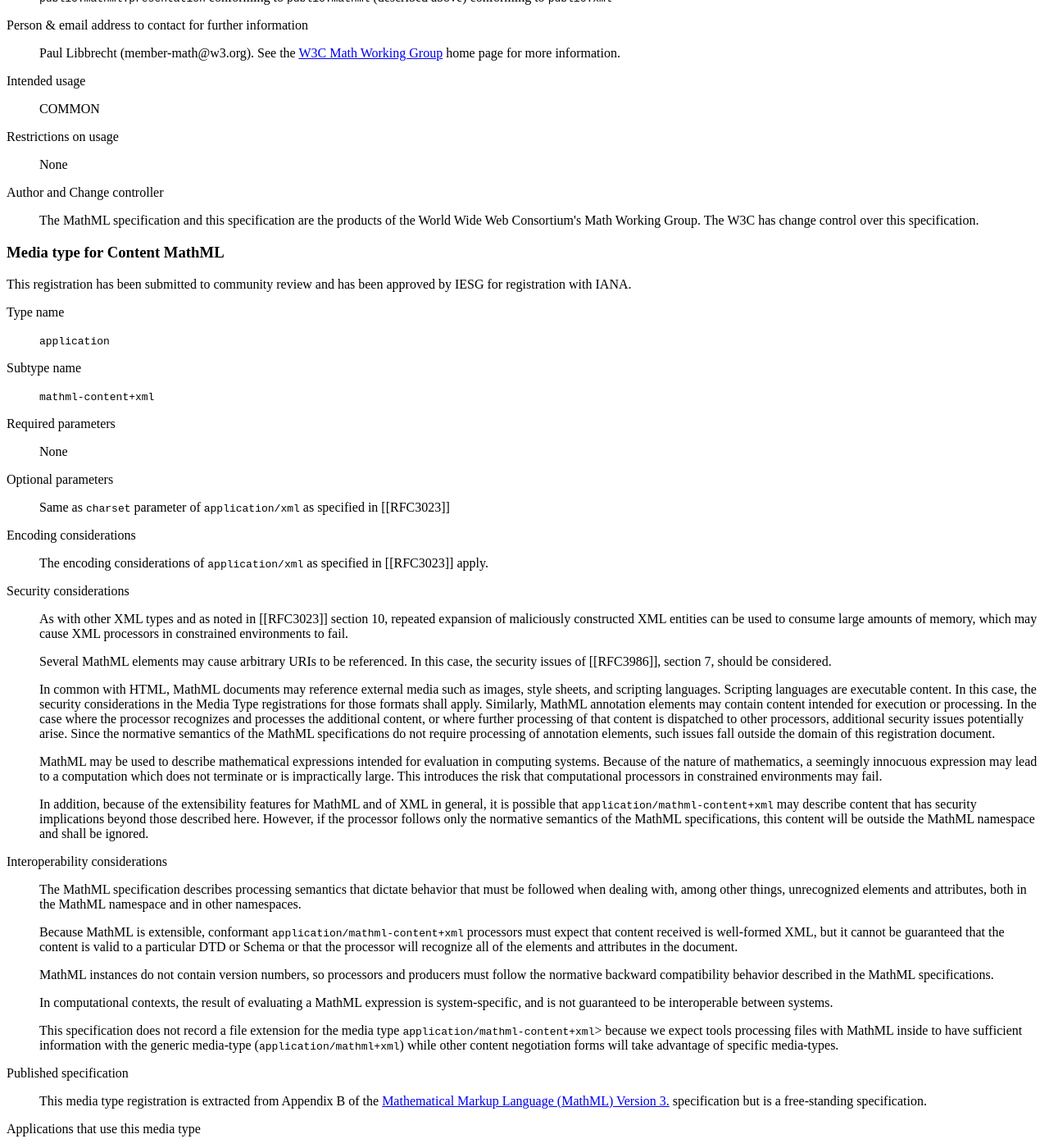
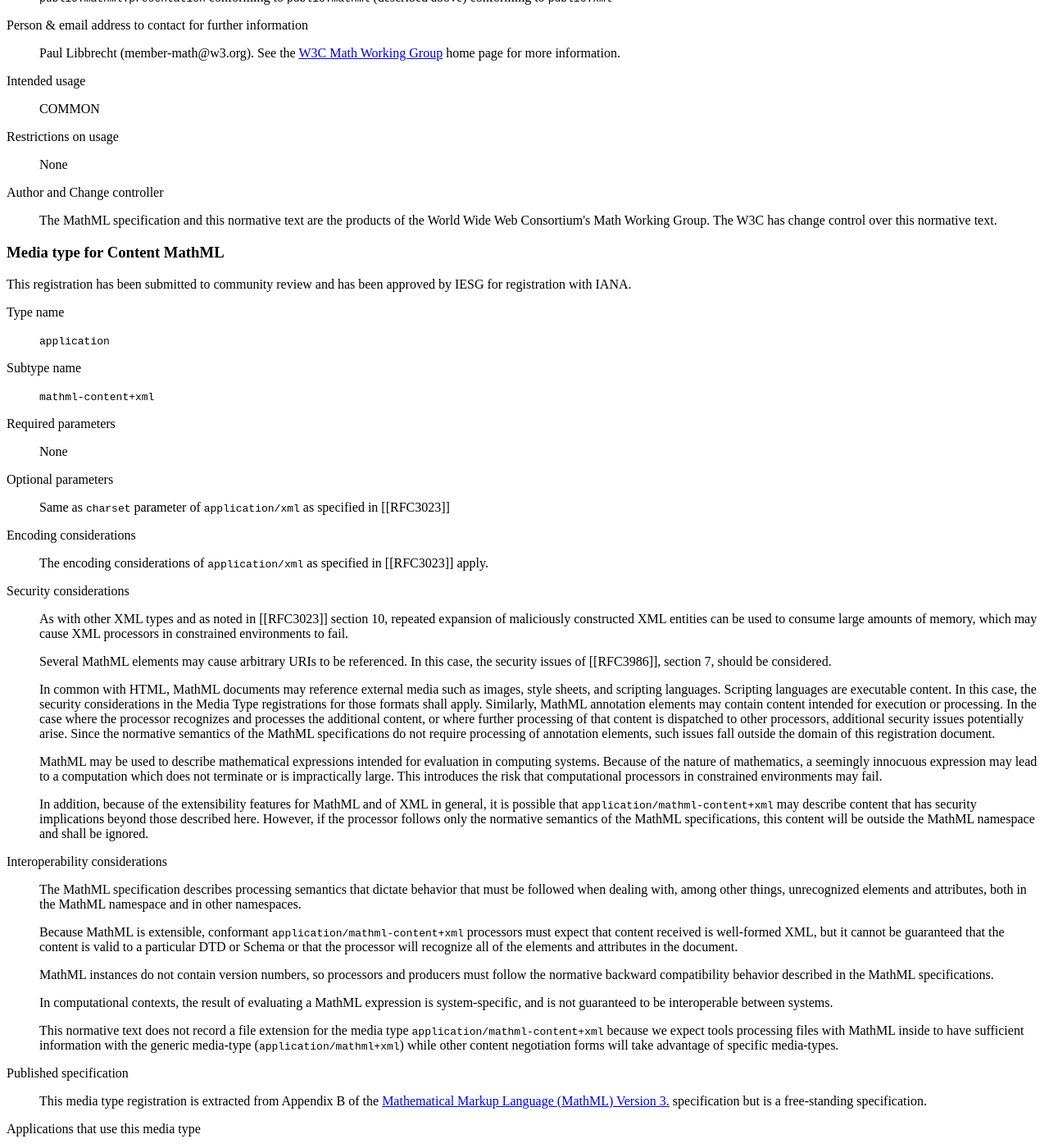
Before and after one commit to w3c/mathml-docs, a Jekyll site: the page mathml-media-types/index.html, which Jekyll copies as it is, in a window 1280 px wide and 1400 px high, scrolled down 3846 px. Shown: the whole window at 82% size. Built offline with Jekyll 4.4.1, drawn with Linux system fonts in a browser that asks for light colours; some of the changed text lies outside the part shown.

Commit message:
Cleaner about "this specification": it becomes "this normative text" where the MathML specs become MathML specificaitons. This should conclude the comments on #306.

```diff
--- a/mathml-media-types/index.html
+++ b/mathml-media-types/index.html
@@ -461,7 +461,7 @@ var respecConfig = {
           expression is system-specific, and is not guaranteed to be
           interoperable between systems.</p>
 
-        <p>This specification does not record a file extension for the media type
+        <p>This normative text does not record a file extension for the media type
           <code>application/mathml-presentation+xml</code> because we expect tools processing files
           with MathML inside to have sufficient information with the generic media-type
           (<code>application/mathml+xml</code>) while other content negotiation forms will take advantage
@@ -525,9 +525,9 @@ var respecConfig = {
 
       <dt>Author and Change controller</dt>
       <dd>
-        <p>The MathML specification and this specification are the products of the World Wide Web
+        <p>The MathML specification and this normative text are the products of the World Wide Web
           Consortium's Math Working Group. The W3C has change control over
-          this specification.</p>
+          this normative text.</p>
       </dd>
     </dl>
 
@@ -629,8 +629,8 @@ var respecConfig = {
           expression is system-specific, and is not guaranteed to be
           interoperable between systems.</p>
 
-        <p>This specification does not record a file extension for the media type
-          <code>application/mathml-content+xml</code>> because we expect tools processing files
+        <p>This normative text does not record a file extension for the media type
+          <code>application/mathml-content+xml</code> because we expect tools processing files
           with MathML inside to have sufficient information with the generic media-type
           (<code>application/mathml+xml</code>) while other content negotiation forms will take advantage
           of specific media-types.</p>
@@ -694,9 +694,9 @@ var respecConfig = {
 
       <dt>Author and Change controller</dt>
       <dd>
-        <p>The MathML specification and this specification are the product of the World Wide Web
+        <p>The MathML specification and this normative text are the product of the World Wide Web
           Consortium's Math Working Group. The W3C has change control over
-          this specification.</p>
+          this normative text.</p>
       </dd>
     </dl>
   </section>
```
